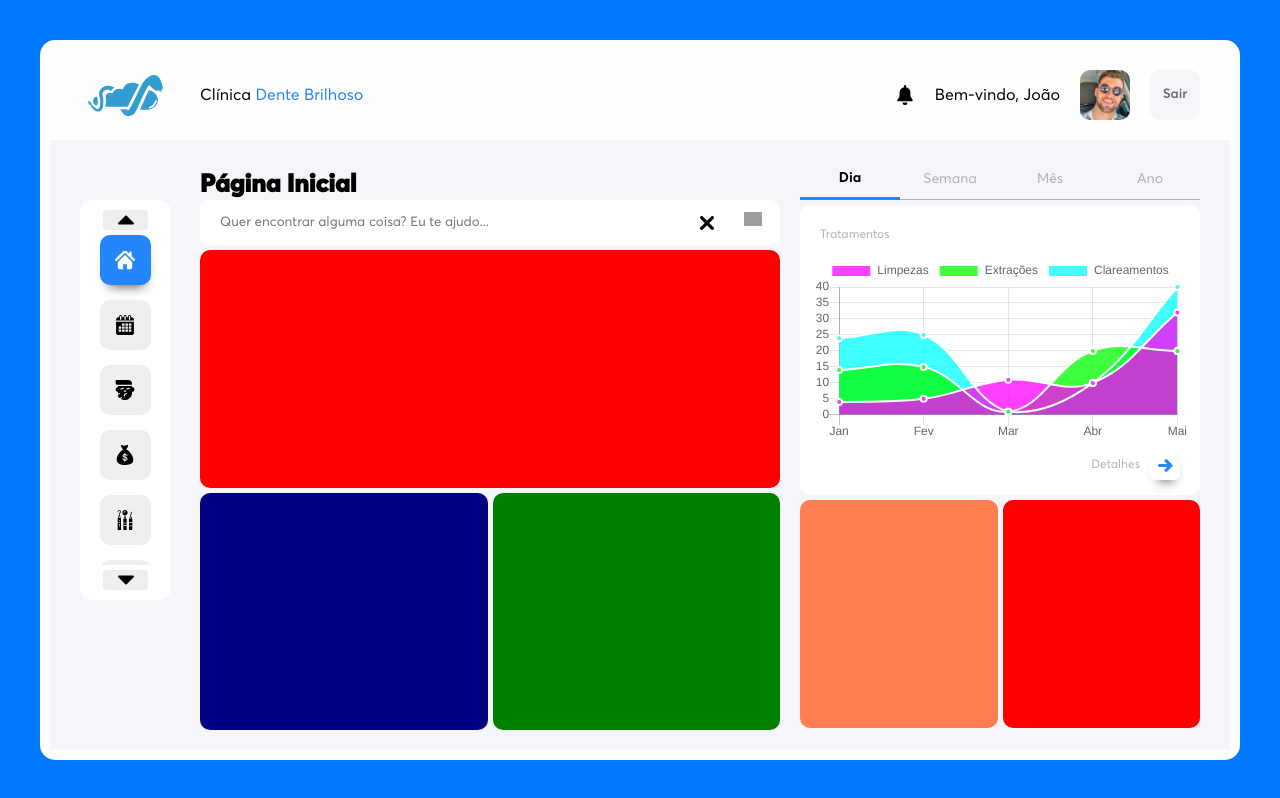
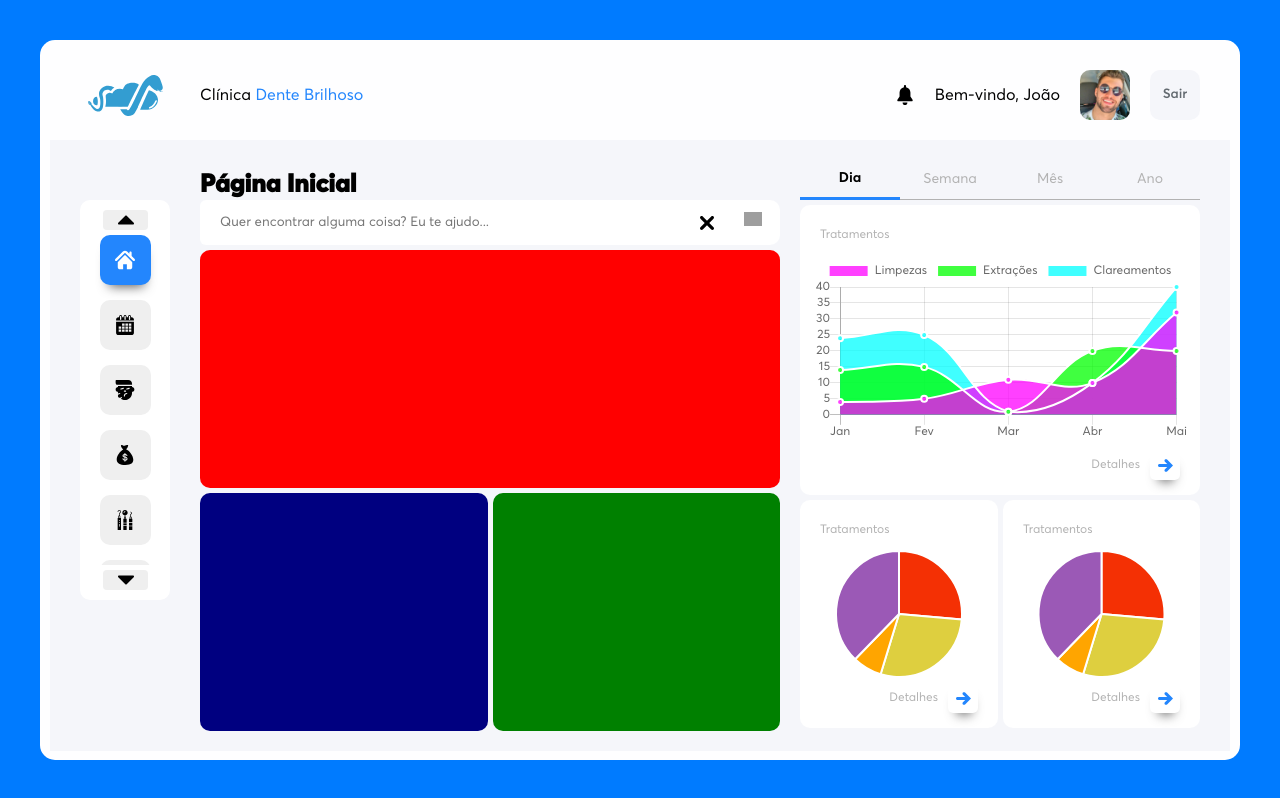
Before and after one commit to joaolessab/react-vesaliuz-dental-care-system, a React (Create React App) app in the folder frontend/: page / in a window 1280 px wide. Both pictures are taken after typing "name@example.com", "Sample123" into the empty fields and a click on the button "Esqueceu sua senha?". Built offline with nearby package versions, Linux system fonts and the light colour scheme; grey boxes are pictures that could not be loaded.

Commit message:
Gráficos com opções

```diff
--- a/frontend/src/pages/Main.css
+++ b/frontend/src/pages/Main.css
@@ -53,7 +53,6 @@
     font-family: 'Averta Extra Bold';
     font-size: 25px;
 }
-
 .main-container--content{
     flex: 1 1;
     flex-direction: row;
@@ -101,6 +100,7 @@
     justify-items: center;
     padding-right: 5px;
     padding-left: 5px;
+    position: fixed;
 }
 .main-container--content .sidebar-container .sidebar .icons{
     height: calc(100% - 70px);
@@ -322,13 +322,15 @@
     display: flex;
     flex: 1 1;
     border-radius: 10px;
-    background-color: coral;
+    background-color: white;
     margin-right: 2.5px;
+    flex-direction: column;
 }
 .auxiliar-container .bar-div--right{
     display: flex;
     flex: 1 1;
     border-radius: 10px;
-    background-color: red;
+    background-color: white;
     margin-left: 2.5px;
+    flex-direction: column;
 }
--- a/frontend/src/pages/Main.js
+++ b/frontend/src/pages/Main.js
@@ -1,21 +1,19 @@
 import React from 'react';
 import { render } from 'react-dom';
+import { defaults } from 'react-chartjs-2';
 import  { Line } from 'react-chartjs-2';
+import { Pie } from 'react-chartjs-2';
 
 //Arquivos CSS e Imagens devem ser importados aqui
 import './Main.css';
 
 export default function Main(){
-    const state = {
+    defaults.global.defaultFontFamily = 'Averta';
+
+    /* CHART DATA */
+    const lineChartData = {
         data: {
             labels: ["Jan", "Fev", "Mar", "Abr", "Mai"],
-            options: {
-                legend: {
-                    labels: {
-                        defaultFontFamily: 'Averta'
-                    }
-                }
-            },
             datasets: [
                 {
                     label: "Limpezas",
@@ -39,6 +37,37 @@ export default function Main(){
                     data: [24, 25, 1, 10, 40]
                 }
             ]
+        },
+        options: {
+            legend: {
+                display: true,
+                labels: {fontFamily: 'Averta'}
+            },
+            responsive: true
+        }
+    };
+
+    const pieChartData = {
+        data: {
+            labels: ["Jan", "Fev", "Mar", "Abr", "Mai"],
+            datasets: [
+                {
+                    backgroundColor: [
+                        "#f43004",
+                        "#decf3f",
+                        "#FFA500",
+                        "#9b59b6",
+                    ],
+                    borderColor: "white",
+                    borderWidth: 2,
+                    data: [14, 15, 4, 20]
+                }
+            ]
+        },
+        options: {
+            legend: {display: false},
+            responsive: true,
+            maintainAspectRatio: false
         }
     };
 
@@ -90,6 +119,7 @@ export default function Main(){
                             <button className="arrows icon-arrowdown"></button>
                         </div>
                     </div>
+
                     {/* MIOLO */}
                     <div className="miolo-container">
                         <div className="title-div">
@@ -123,10 +153,8 @@ export default function Main(){
                             </div>
                             <div className="final-chart">
                                 <Line
-                                    options =  {{
-                                        responsive: true
-                                    }}
-                                    data = {state.data}
+                                    options = {lineChartData.options}
+                                    data = {lineChartData.data}
                                 />
                             </div>
                             <div className="details-for-divs">
@@ -136,10 +164,38 @@ export default function Main(){
                         </div>
                         <div className="chart-div--bottom">
                             <div className="bar-div--left">
-
+                                <div className="title-for-divs">
+                                    <p>Tratamentos</p>
+                                </div>
+                                <div className="final-chart">
+                                    <Pie
+                                        width = {80}
+                                        height = {80}
+                                        options = {pieChartData.options}
+                                        data = {pieChartData.data}
+                                    />
+                                </div>
+                                <div className="details-for-divs">
+                                    <p>Detalhes</p>
+                                    <button></button>
+                                </div>
                             </div>
                             <div className="bar-div--right">
-
+                                <div className="title-for-divs">
+                                    <p>Tratamentos</p>
+                                </div>
+                                <div className="final-chart">
+                                    <Pie
+                                        width = {80}
+                                        height = {80}
+                                        options = {pieChartData.options}
+                                        data = {pieChartData.data}
+                                    />
+                                </div>
+                                <div className="details-for-divs">
+                                    <p>Detalhes</p>
+                                    <button></button>
+                                </div>
                             </div>
                         </div>
                     </div>
```
